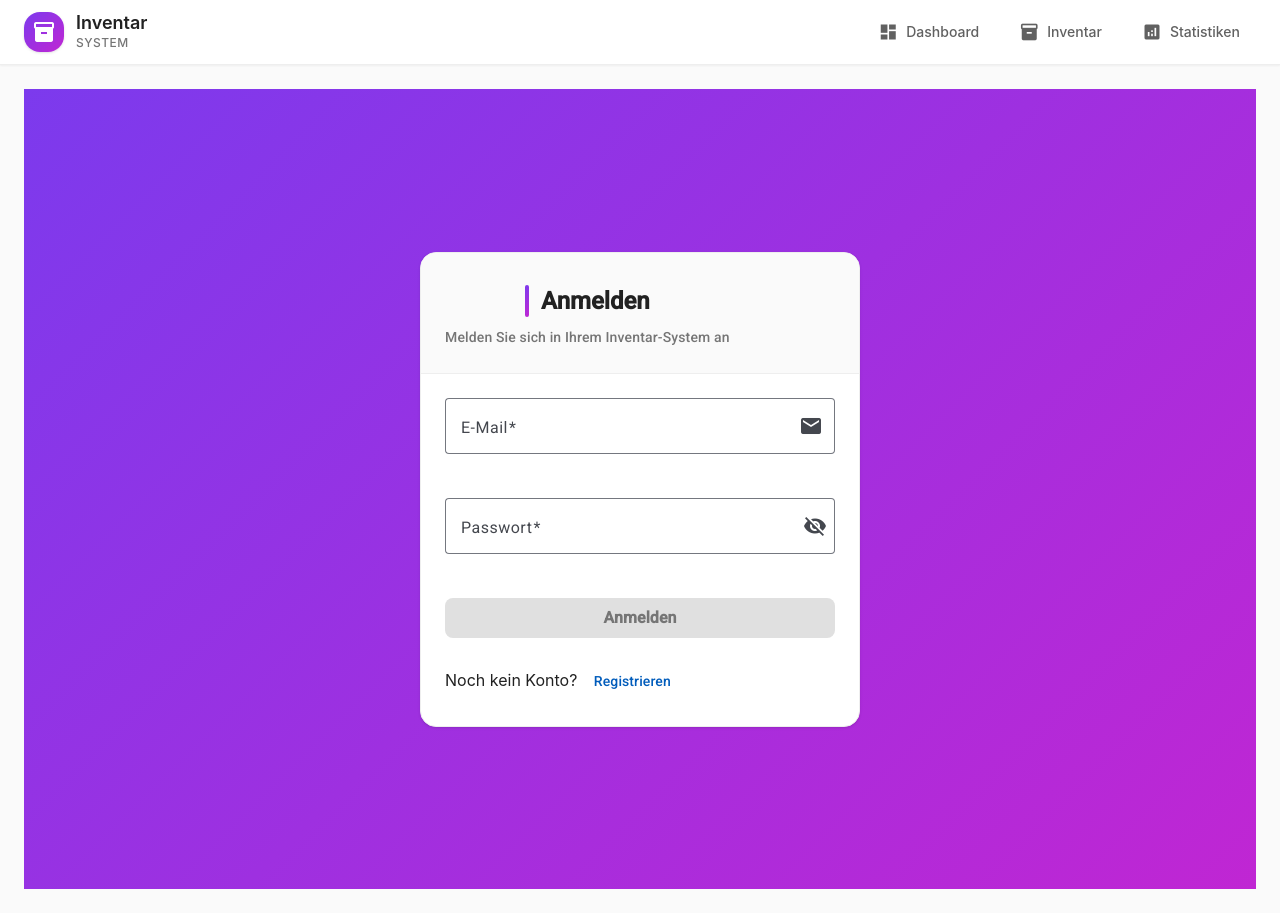
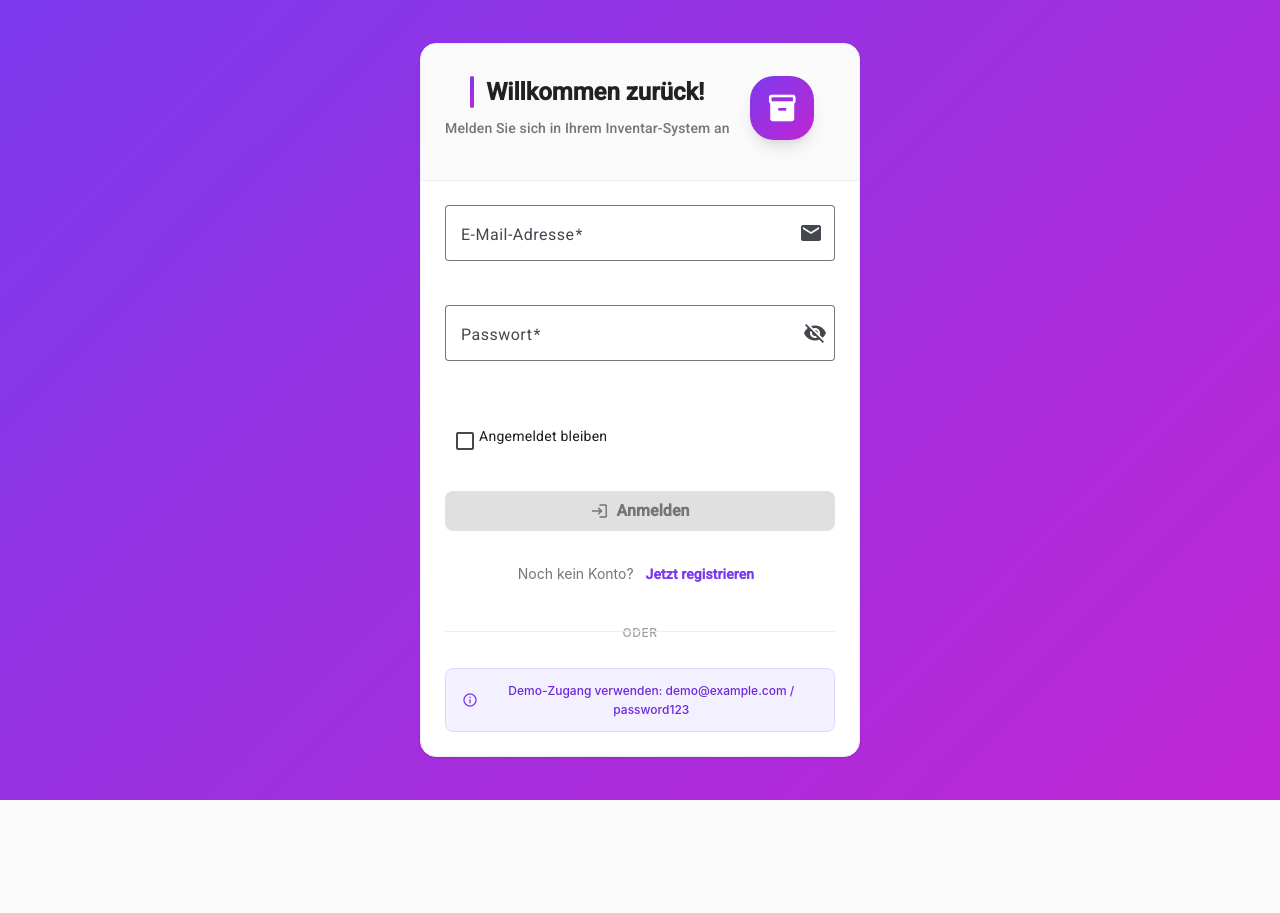
Before and after one commit to nilsjanis94/privat-website, an Angular app in the folder frontend/: page /login in a window 1280 px wide. After the commit the page ends 800 px from the top, so only its background shows below. Built offline with nearby package versions, Linux system fonts and the light colour scheme; no server answers.

Commit message:
feat: Navbar auf Auth-Seiten ausblenden - Route-basierte Sichtbarkeit und Auth-Layout implementiert

```diff
--- a/frontend/src/app/app.component.html
+++ b/frontend/src/app/app.component.html
@@ -1,6 +1,6 @@
-<div class="app-container">
+<div class="app-container" [class.auth-layout]="!(showNavbar$ | async)">
   <!-- Navigation -->
-  <app-navbar></app-navbar>
+  <app-navbar *ngIf="showNavbar$ | async"></app-navbar>
 
   <!-- Main Content -->
   <main class="main-content">
@@ -9,7 +9,7 @@
 </div>
 
 <!-- Mobile Menu Portal -->
-<div class="mobile-menu-portal" [class.active]="isMobileMenuOpen$ | async">
+<div class="mobile-menu-portal" [class.active]="isMobileMenuOpen$ | async" *ngIf="showNavbar$ | async">
   <div class="mobile-nav-content">
     <a routerLink="/dashboard"
        routerLinkActive="active"
@@ -68,4 +68,4 @@
   </div>
 </div>
 
-<div class="mobile-overlay-portal" [class.active]="isMobileMenuOpen$ | async" (click)="closeMobileMenu()"></div>
+<div class="mobile-overlay-portal" [class.active]="isMobileMenuOpen$ | async" (click)="closeMobileMenu()" *ngIf="showNavbar$ | async"></div>
--- a/frontend/src/app/app.component.scss
+++ b/frontend/src/app/app.component.scss
@@ -19,6 +19,14 @@
   @media (max-width: 480px) {
     padding: var(--space-3);
   }
+}
+
+// Spezielle Styles für Auth-Seiten (ohne Navbar)
+.app-container.auth-layout .main-content {
+  padding: 0;
+  max-width: none;
+  margin: 0;
+  min-height: 100vh;
 }
 
 // Global styles
--- a/frontend/src/app/app.component.ts
+++ b/frontend/src/app/app.component.ts
@@ -1,8 +1,8 @@
 import { Component } from '@angular/core';
-import { RouterOutlet, RouterModule } from '@angular/router';
+import { RouterOutlet, RouterModule, Router, NavigationEnd } from '@angular/router';
 import { MatIconModule } from '@angular/material/icon';
 import { CommonModule } from '@angular/common';
-import { Observable } from 'rxjs';
+import { Observable, map, filter, startWith } from 'rxjs';
 import { NavbarComponent } from './components/navbar/navbar.component';
 import { MobileMenuService } from './services/mobile-menu.service';
 import { AuthService } from './services/auth.service';
@@ -17,13 +17,30 @@ import { AuthService } from './services/auth.service';
 export class AppComponent {
   isMobileMenuOpen$: Observable<boolean>;
   currentUser$: Observable<any>;
+  showNavbar$: Observable<boolean>;
 
   constructor(
     private mobileMenuService: MobileMenuService,
-    private authService: AuthService
+    private authService: AuthService,
+    private router: Router
   ) {
     this.isMobileMenuOpen$ = this.mobileMenuService.isOpen$;
     this.currentUser$ = this.authService.currentUser$;
+
+    // Navbar nur anzeigen wenn nicht auf Auth-Seiten
+    this.showNavbar$ = this.router.events.pipe(
+      filter(event => event instanceof NavigationEnd),
+      map((event: NavigationEnd) => {
+        const authRoutes = ['/login', '/register'];
+        return !authRoutes.includes(event.urlAfterRedirects || event.url);
+      }),
+      startWith(this.shouldShowNavbar(this.router.url))
+    );
+  }
+
+  private shouldShowNavbar(url: string): boolean {
+    const authRoutes = ['/login', '/register'];
+    return !authRoutes.includes(url);
   }
 
   closeMobileMenu(): void {
--- a/frontend/src/app/components/login/login.component.html
+++ b/frontend/src/app/components/login/login.component.html
@@ -1,47 +1,88 @@
 <div class="login-container">
   <mat-card class="login-card">
     <mat-card-header>
-      <mat-card-title>Anmelden</mat-card-title>
+      <div class="brand-icon">
+        <mat-icon>inventory_2</mat-icon>
+      </div>
+      <mat-card-title>Willkommen zurück!</mat-card-title>
       <mat-card-subtitle>Melden Sie sich in Ihrem Inventar-System an</mat-card-subtitle>
     </mat-card-header>
 
     <mat-card-content>
+      <!-- Error Alert -->
+      <div class="error-alert" *ngIf="errorMessage">
+        <mat-icon>error_outline</mat-icon>
+        <span>{{ errorMessage }}</span>
+      </div>
+
       <form [formGroup]="loginForm" (ngSubmit)="onSubmit()">
         <mat-form-field appearance="outline" class="full-width">
-          <mat-label>E-Mail</mat-label>
-          <input matInput type="email" formControlName="email" required>
+          <mat-label>E-Mail-Adresse</mat-label>
+          <input matInput type="email" formControlName="email" required
+                 placeholder="ihre.email@beispiel.de">
           <mat-icon matSuffix>email</mat-icon>
           <mat-error *ngIf="loginForm.get('email')?.hasError('required')">
             E-Mail ist erforderlich
           </mat-error>
           <mat-error *ngIf="loginForm.get('email')?.hasError('email')">
-            Ungültige E-Mail-Adresse
+            Bitte geben Sie eine gültige E-Mail-Adresse ein
           </mat-error>
         </mat-form-field>
 
         <mat-form-field appearance="outline" class="full-width">
           <mat-label>Passwort</mat-label>
-          <input matInput [type]="hidePassword ? 'password' : 'text'" formControlName="password" required>
-          <button mat-icon-button matSuffix (click)="hidePassword = !hidePassword" type="button">
+          <input matInput [type]="hidePassword ? 'password' : 'text'"
+                 formControlName="password" required
+                 placeholder="Ihr sicheres Passwort">
+          <button mat-icon-button matSuffix (click)="hidePassword = !hidePassword"
+                  type="button" [attr.aria-label]="hidePassword ? 'Passwort anzeigen' : 'Passwort verstecken'">
             <mat-icon>{{hidePassword ? 'visibility_off' : 'visibility'}}</mat-icon>
           </button>
           <mat-error *ngIf="loginForm.get('password')?.hasError('required')">
             Passwort ist erforderlich
           </mat-error>
+          <mat-error *ngIf="loginForm.get('password')?.hasError('minlength')">
+            Passwort muss mindestens 6 Zeichen lang sein
+          </mat-error>
         </mat-form-field>
 
+        <!-- Remember Me -->
+        <div class="login-options">
+          <mat-checkbox formControlName="rememberMe" color="primary">
+            Angemeldet bleiben
+          </mat-checkbox>
+        </div>
+
         <button mat-raised-button color="primary" type="submit"
-                [disabled]="loginForm.invalid || isLoading" class="full-width">
-          <mat-spinner diameter="20" *ngIf="isLoading"></mat-spinner>
-          <span *ngIf="!isLoading">Anmelden</span>
+                [disabled]="loginForm.invalid || isLoading"
+                class="full-width login-button">
+          <div class="button-content">
+            <mat-spinner diameter="20" *ngIf="isLoading"></mat-spinner>
+            <mat-icon *ngIf="!isLoading">login</mat-icon>
+            <span>{{ isLoading ? 'Wird angemeldet...' : 'Anmelden' }}</span>
+          </div>
         </button>
       </form>
     </mat-card-content>
 
     <mat-card-actions>
-      <p>Noch kein Konto?
-        <a routerLink="/register" mat-button color="primary">Registrieren</a>
-      </p>
+      <div class="login-footer">
+        <p class="register-link">
+          Noch kein Konto?
+          <a routerLink="/register" mat-button color="primary">
+            Jetzt registrieren
+          </a>
+        </p>
+
+        <div class="divider">
+          <span>oder</span>
+        </div>
+
+        <p class="demo-hint">
+          <mat-icon>info_outline</mat-icon>
+          Demo-Zugang verwenden: demo&#64;example.com / password123
+        </p>
+      </div>
     </mat-card-actions>
   </mat-card>
 </div>
--- a/frontend/src/app/components/login/login.component.scss
+++ b/frontend/src/app/components/login/login.component.scss
@@ -216,6 +216,153 @@ mat-spinner {
   }
 }
 
+// === ERROR ALERT ===
+.error-alert {
+  display: flex;
+  align-items: center;
+  gap: var(--space-2);
+  padding: var(--space-3) var(--space-4);
+  background: rgba(239, 68, 68, 0.1);
+  border: 1px solid rgba(239, 68, 68, 0.2);
+  border-radius: var(--radius);
+  color: var(--error);
+  margin-bottom: var(--space-4);
+  font-size: var(--text-sm);
+  font-weight: 500;
+
+  mat-icon {
+    font-size: 18px;
+    width: 18px;
+    height: 18px;
+  }
+}
+
+// === LOGIN OPTIONS ===
+.login-options {
+  margin: var(--space-4) 0;
+  display: flex;
+  justify-content: space-between;
+  align-items: center;
+
+  ::ng-deep .mat-mdc-checkbox {
+    .mdc-checkbox {
+      padding: 6px;
+    }
+
+    .mdc-checkbox__native-control:enabled:checked~.mdc-checkbox__background {
+      background-color: var(--primary-600) !important;
+      border-color: var(--primary-600) !important;
+    }
+
+    .mdc-checkbox__native-control:enabled:indeterminate~.mdc-checkbox__background {
+      background-color: var(--primary-600) !important;
+      border-color: var(--primary-600) !important;
+    }
+  }
+
+  mat-checkbox {
+    color: var(--gray-700);
+    font-size: var(--text-sm);
+  }
+}
+
+// === BUTTON IMPROVEMENTS ===
+.login-button {
+  margin-top: var(--space-6) !important;
+
+  .button-content {
+    display: flex;
+    align-items: center;
+    justify-content: center;
+    gap: var(--space-2);
+
+    mat-icon {
+      font-size: 18px;
+      width: 18px;
+      height: 18px;
+    }
+  }
+}
+
+// === LOGIN FOOTER ===
+.login-footer {
+  width: 100%;
+  text-align: center;
+
+  .register-link {
+    margin: 0 0 var(--space-4) 0;
+    color: var(--gray-600);
+    font-size: var(--text-sm);
+
+    a {
+      color: var(--primary-600) !important;
+      font-weight: 600 !important;
+      text-decoration: none !important;
+      padding: var(--space-1) var(--space-2) !important;
+      border-radius: var(--radius-sm) !important;
+      transition: all 0.2s ease !important;
+
+      &:hover {
+        background: var(--primary-50) !important;
+        transform: translateY(-1px) !important;
+      }
+    }
+  }
+
+  .divider {
+    position: relative;
+    margin: var(--space-6) 0;
+    text-align: center;
+
+    &::before {
+      content: '';
+      position: absolute;
+      top: 50%;
+      left: 0;
+      right: 0;
+      height: 1px;
+      background: var(--gray-200);
+    }
+
+    span {
+      background: var(--surface);
+      padding: 0 var(--space-3);
+      color: var(--gray-500);
+      font-size: var(--text-xs);
+      font-weight: 500;
+      text-transform: uppercase;
+      letter-spacing: 0.5px;
+    }
+  }
+
+  .demo-hint {
+    display: flex;
+    align-items: center;
+    justify-content: center;
+    gap: var(--space-2);
+    margin: 0;
+    padding: var(--space-3) var(--space-4);
+    background: var(--primary-50);
+    border: 1px solid var(--primary-200);
+    border-radius: var(--radius);
+    color: var(--primary-700);
+    font-size: var(--text-xs);
+    font-weight: 500;
+
+    mat-icon {
+      font-size: 16px;
+      width: 16px;
+      height: 16px;
+      color: var(--primary-600);
+    }
+
+    @media (max-width: 480px) {
+      font-size: var(--text-xs);
+      padding: var(--space-2) var(--space-3);
+    }
+  }
+}
+
 // === RESPONSIVE IMPROVEMENTS ===
 @media (max-width: 480px) {
   .login-card {
--- a/frontend/src/app/components/login/login.component.ts
+++ b/frontend/src/app/components/login/login.component.ts
@@ -8,6 +8,7 @@ import { MatInputModule } from '@angular/material/input';
 import { MatButtonModule } from '@angular/material/button';
 import { MatIconModule } from '@angular/material/icon';
 import { MatProgressSpinnerModule } from '@angular/material/progress-spinner';
+import { MatCheckboxModule } from '@angular/material/checkbox';
 import { ToastrService } from 'ngx-toastr';
 import { AuthService } from '../../services/auth.service';
 
@@ -23,7 +24,8 @@ import { AuthService } from '../../services/auth.service';
     MatInputModule,
     MatButtonModule,
     MatIconModule,
-    MatProgressSpinnerModule
+    MatProgressSpinnerModule,
+    MatCheckboxModule
   ],
   templateUrl: './login.component.html',
   styleUrls: ['./login.component.scss']
@@ -32,6 +34,7 @@ export class LoginComponent {
   loginForm: FormGroup;
   hidePassword = true;
   isLoading = false;
+  errorMessage = '';
 
   constructor(
     private fb: FormBuilder,
@@ -41,23 +44,42 @@ export class LoginComponent {
   ) {
     this.loginForm = this.fb.group({
       email: ['', [Validators.required, Validators.email]],
-      password: ['', Validators.required]
+      password: ['', [Validators.required, Validators.minLength(6)]],
+      rememberMe: [false]
     });
   }
 
   onSubmit(): void {
     if (this.loginForm.valid) {
       this.isLoading = true;
-      this.authService.login(this.loginForm.value).subscribe({
+      this.errorMessage = '';
+
+      const loginData = {
+        email: this.loginForm.value.email,
+        password: this.loginForm.value.password
+      };
+
+      this.authService.login(loginData).subscribe({
         next: () => {
-          this.toastr.success('Erfolgreich angemeldet!');
+          this.isLoading = false;
+          this.toastr.success('Willkommen zurück!', 'Erfolgreich angemeldet');
           this.router.navigate(['/dashboard']);
         },
         error: (error: any) => {
           this.isLoading = false;
-          this.toastr.error('Anmeldung fehlgeschlagen. Überprüfen Sie Ihre Daten.');
+          this.errorMessage = 'Anmeldung fehlgeschlagen. Bitte überprüfen Sie Ihre E-Mail und Ihr Passwort.';
+          this.toastr.error(this.errorMessage, 'Anmeldung fehlgeschlagen');
         }
       });
+    } else {
+      this.markFormGroupTouched();
     }
   }
+
+  private markFormGroupTouched(): void {
+    Object.keys(this.loginForm.controls).forEach(key => {
+      const control = this.loginForm.get(key);
+      control?.markAsTouched();
+    });
+  }
 }
```
